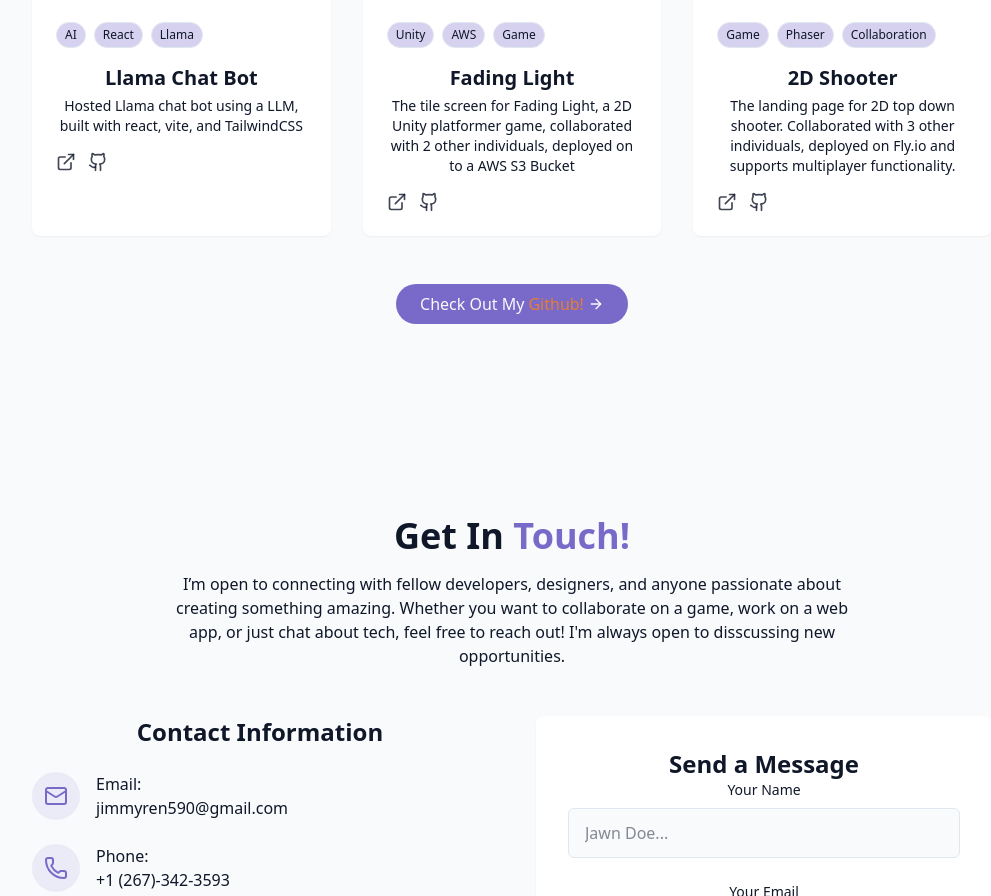
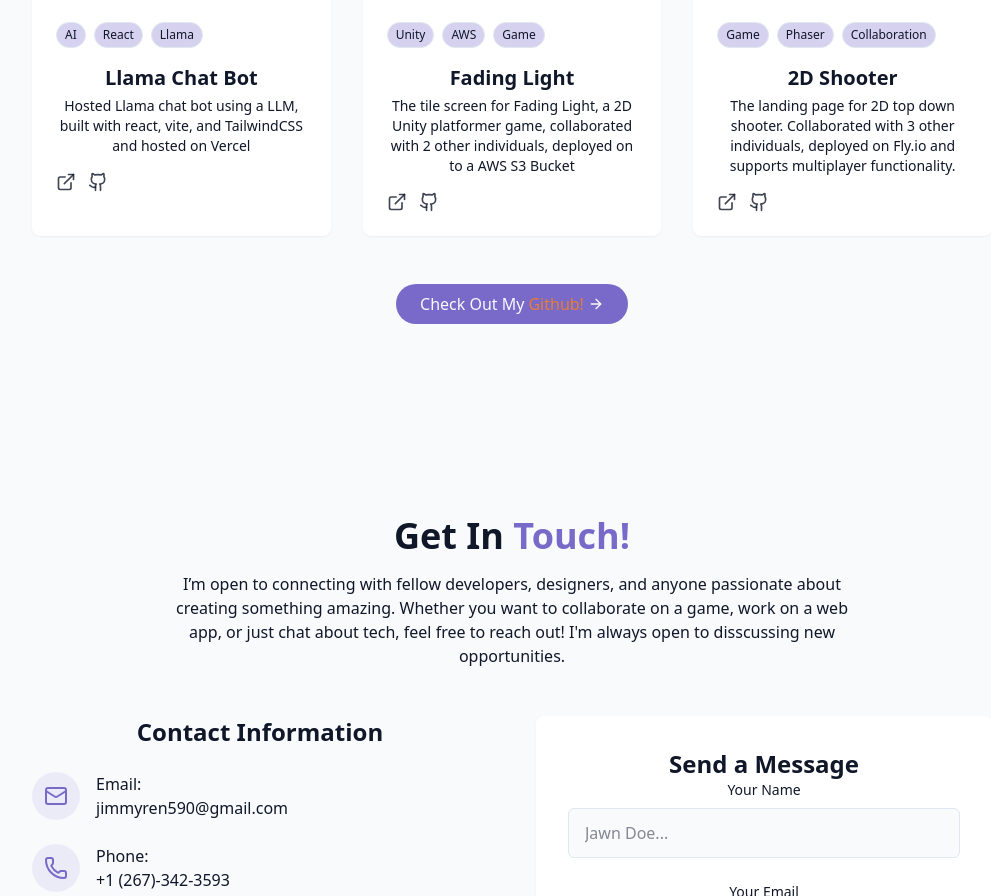
Before and after one commit to Jr3582/protfolioProject, a React (Vite) app: page / in a window 1280 px wide. Shown: the part 4046-4942 px from the top of the page, without its empty margins (128-1119 px from the left). Built offline with nearby package versions, Linux system fonts and the light colour scheme.

Commit message:
another description update for chat bot

```diff
--- a/src/components/ProjectsSection.jsx
+++ b/src/components/ProjectsSection.jsx
@@ -32,7 +32,7 @@ const projects = [
     {
         id: 4,
         title: "Llama Chat Bot",
-        description: "Hosted Llama chat bot using a LLM, built with react, vite, and TailwindCSS",
+        description: "Hosted Llama chat bot using a LLM, built with react, vite, and TailwindCSS and hosted on Vercel",
         image: "/projects/LlamachatBot.png",
         tags: ["AI", "React", "Llama"],
         demoUrl: "https://chat-bot-khaki-one.vercel.app/",
```
